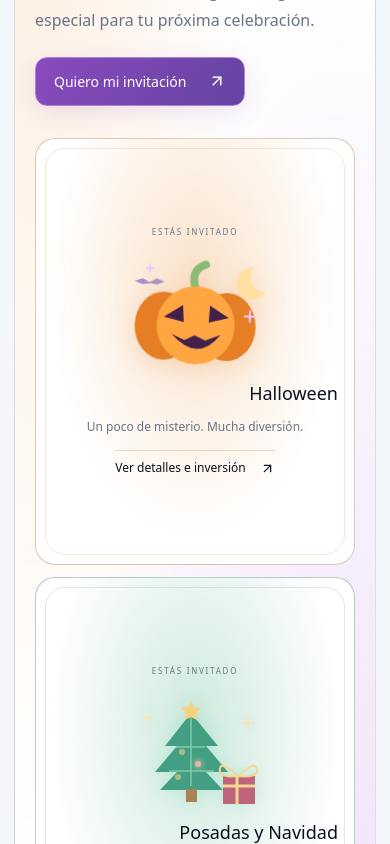
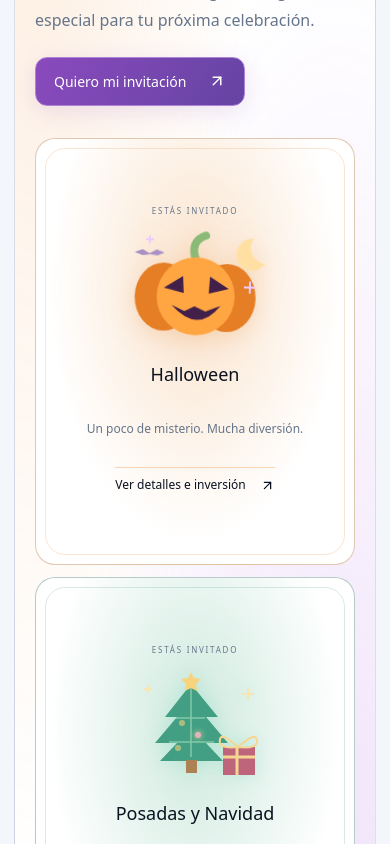
Before and after one commit to anthonysegovia/nordra-studio, a React (Vite) app: page / in a window 390 px wide. Shown: the part 1680-2524 px from the top of the page. Built offline with nearby package versions, Linux system fonts and the light colour scheme.

Commit message:
Fix mobile seasonal card alignment and flip visibility

```diff
--- a/src/styles/index.css
+++ b/src/styles/index.css
@@ -2276,3 +2276,30 @@ button, a { -webkit-tap-highlight-color: transparent; }
 .seasonal-price span { color: var(--muted); }
 @keyframes price-shine-left { from { background-position: 0% 50%; } to { background-position: 100% 50%; } }
 @media (prefers-reduced-motion: reduce) { .package-price,.seasonal-price { animation: none; background: none; color: var(--price-ink); text-shadow: none; } }
+
+/* Stable mobile invitation rows and immediate hiding of the inactive face. */
+.seasonal-flip-face { -webkit-backface-visibility: hidden; }
+.seasonal-flip-face[aria-hidden="true"] { visibility: hidden; pointer-events: none; }
+.seasonal-flip-face[aria-hidden="true"] .seasonal-art { visibility: hidden; }
+.seasonal-flip-face[aria-hidden="true"] .seasonal-art svg,.seasonal-flip-face[aria-hidden="true"] .seasonal-art svg > g,.seasonal-flip-face[aria-hidden="true"] .seasonal-art circle { animation-play-state: paused; }
+@media (max-width: 640px) {
+  .seasonal-flip-inner { transition-duration: .4s; }
+  .seasonal-flip-face > .seasonal-occasion {
+    display: grid;
+    grid-template-columns: minmax(0,1fr);
+    grid-template-rows: 20px 110px 48px 40px 44px;
+    align-content: center;
+    justify-items: center;
+    gap: 10px;
+    min-height: 380px;
+    padding: 24px 18px;
+  }
+  .seasonal-flip-face .seasonal-card-label,
+  .seasonal-flip-face .seasonal-art,
+  .seasonal-flip-face .seasonal-card-action { grid-column: auto; grid-row: auto; margin: 0; }
+  .seasonal-flip-face .seasonal-art { align-self: center; }
+  .seasonal-flip-face .seasonal-occasion strong { display: flex; align-items: center; justify-content: center; align-self: stretch; line-height: 1.3; width: 100%; }
+  .seasonal-flip-face .seasonal-caption { align-self: center; }
+  .seasonal-flip-face .seasonal-card-action { align-self: center; }
+}
+@media (prefers-reduced-motion: reduce) { .seasonal-flip-inner { transition: none; } }
```
